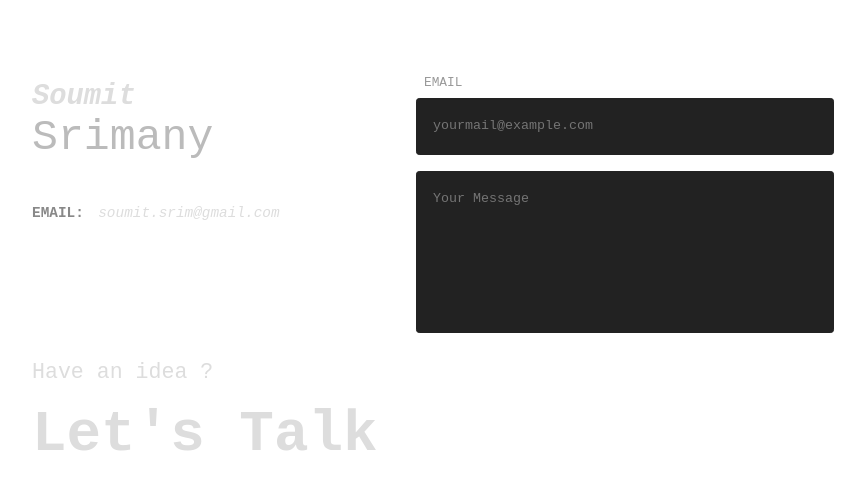
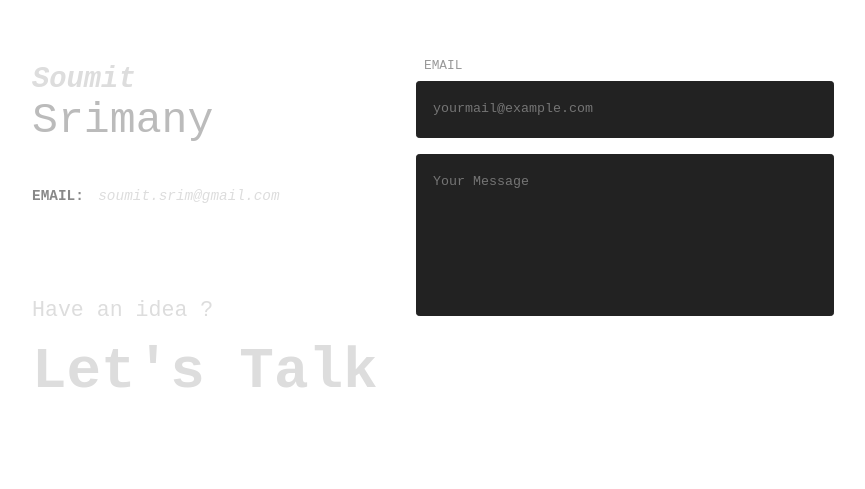
Before and after one commit to soumit-s/soumit-s.github.io, a Next.js app: page /home/Contact in a window 1280 px wide. Shown: the part 165-654 px from the top of the page, without its empty margins (256-1121 px from the left). Built offline with nearby package versions, Linux system fonts and the light colour scheme.

Commit message:
Contact Me section

```diff
--- a/src/pages/home/Contact.js
+++ b/src/pages/home/Contact.js
@@ -17,7 +17,7 @@ export default function Contact() {
 					<div></div>
 				</div>
 				<div className={styles.body}>
-					<div className={'pc-only'}><LetsTalk /></div>
+					<div className={styles.letsTalkHolder}><LetsTalk /></div>
 					<div><ContactForm /></div>
 				</div>
 			</div>
```
